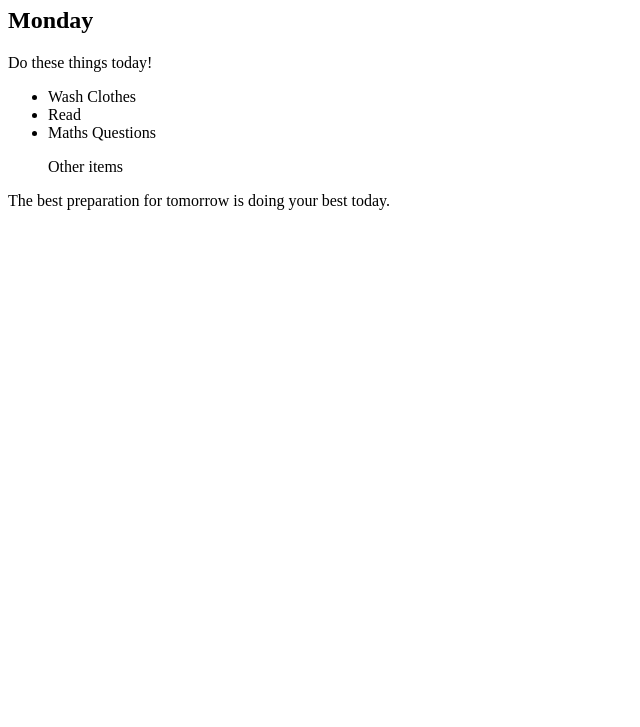
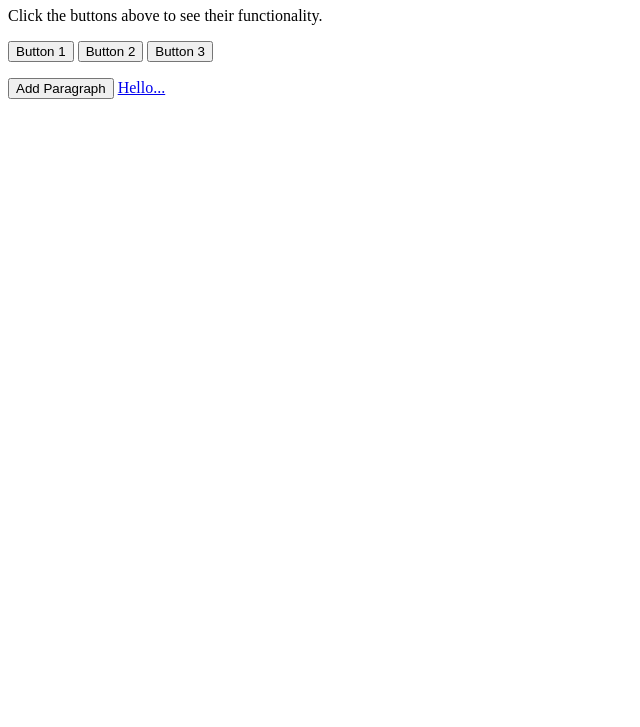
Before and after one commit to lohithkumark/lohithk, a plain HTML site: page index.html in a window 1280 px wide. Shown: the part 73-800 px from the top of the page, without its empty margins (0-640 px from the left). Drawn offline with Linux system fonts and the light colour scheme.

Commit message:
Add files via upload

```diff
--- a/index.html
+++ b/index.html
@@ -1,31 +1,21 @@
 <!DOCTYPE html>
 <html lang="en">
+<head>
+    <meta charset="UTF-8">
+    <meta name="viewport" content="width=device-width, initial-scale=1.0">
+    <title>Buttons Example</title>
+</head>
+<body>
+    <h1>Hey Welcome...!</h1>
+    <p>Click the buttons above to see their functionality.</p>
+    <button type="button">Button 1</button>
+    <button type="button">Button 2</button>
+    <button type="button">Button 3</button>
 
-<head>
-  <meta charset="UTF-8">
-  <title>Combining CSS Selectors</title>
-  <link rel="stylesheet" href="./style.css">
-</head>
-
-<!-- Don't change any of the HTML code! -->
-
-<body>
-  <h1>To Do List</h1>
-  <h2>Monday</h2>
-  <div class="box">
-    <p class="done">Do these things today!</p>
-    <ul class="list">
-      <li>Wash Clothes</li>
-      <li class="done">Read</li>
-      <li class="done">Maths Questions</li>
-    </ul>
-  </div>
-
-  <ul>
-    <p class="done">Other items</p>
-  </ul>
-  <p>The best preparation for tomorrow is doing your best today.</p>
+    <p></p>
+    <button type="button" id="addParagraphButton">Add Paragraph</button>
+    <script src="index.js"></script>
+        <a href="index.js">Hello...</a>
 
 </body>
-
 </html>
--- /dev/null
+++ b/index.js
@@ -0,0 +1,6 @@
+
+document.getElementById('addParagraphButton').addEventListener('click', function() {
+    const newParagraph = document.createElement('p');
+    newParagraph.textContent = 'This is a new paragraph added by the button.';
+    document.body.appendChild(newParagraph);
+});
```
